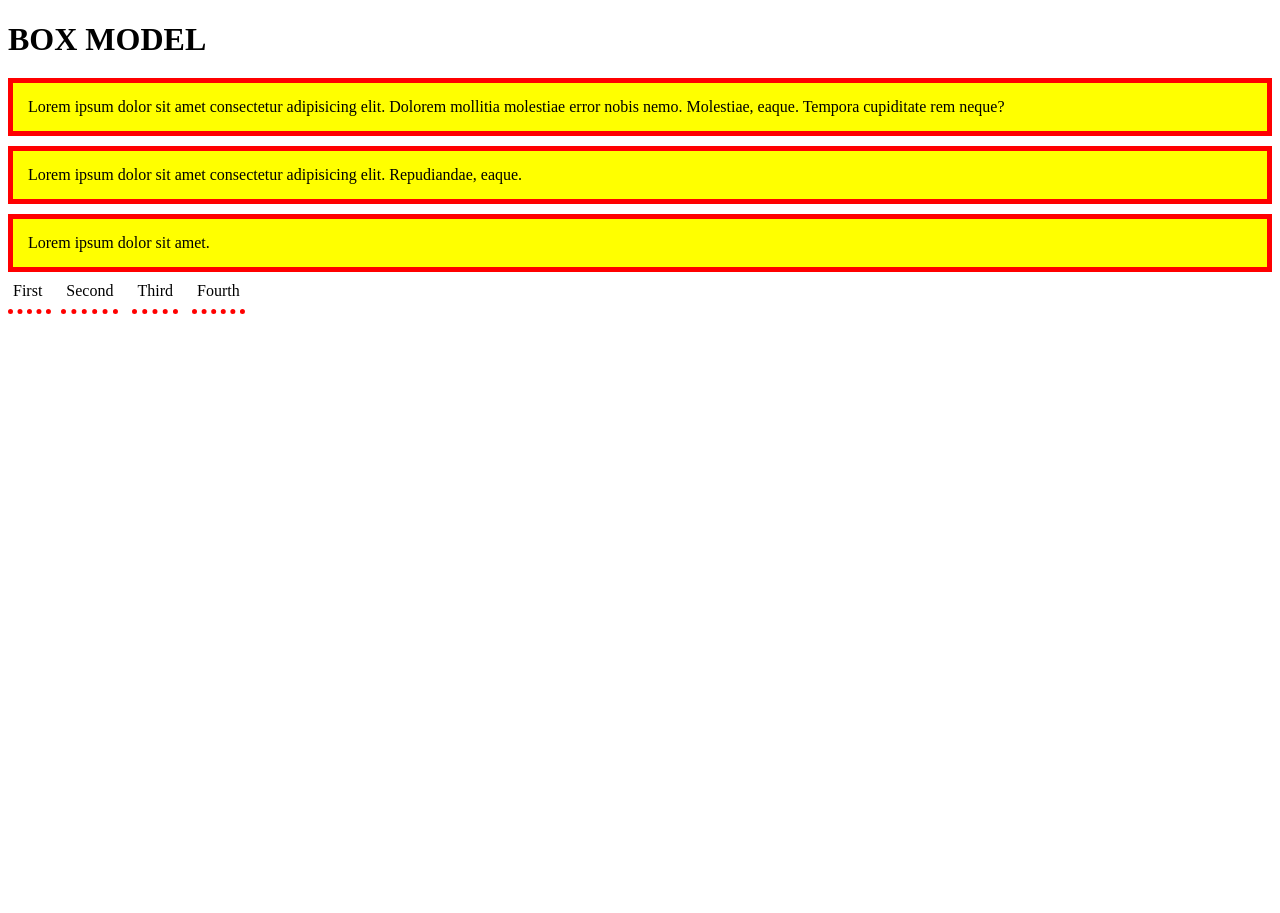
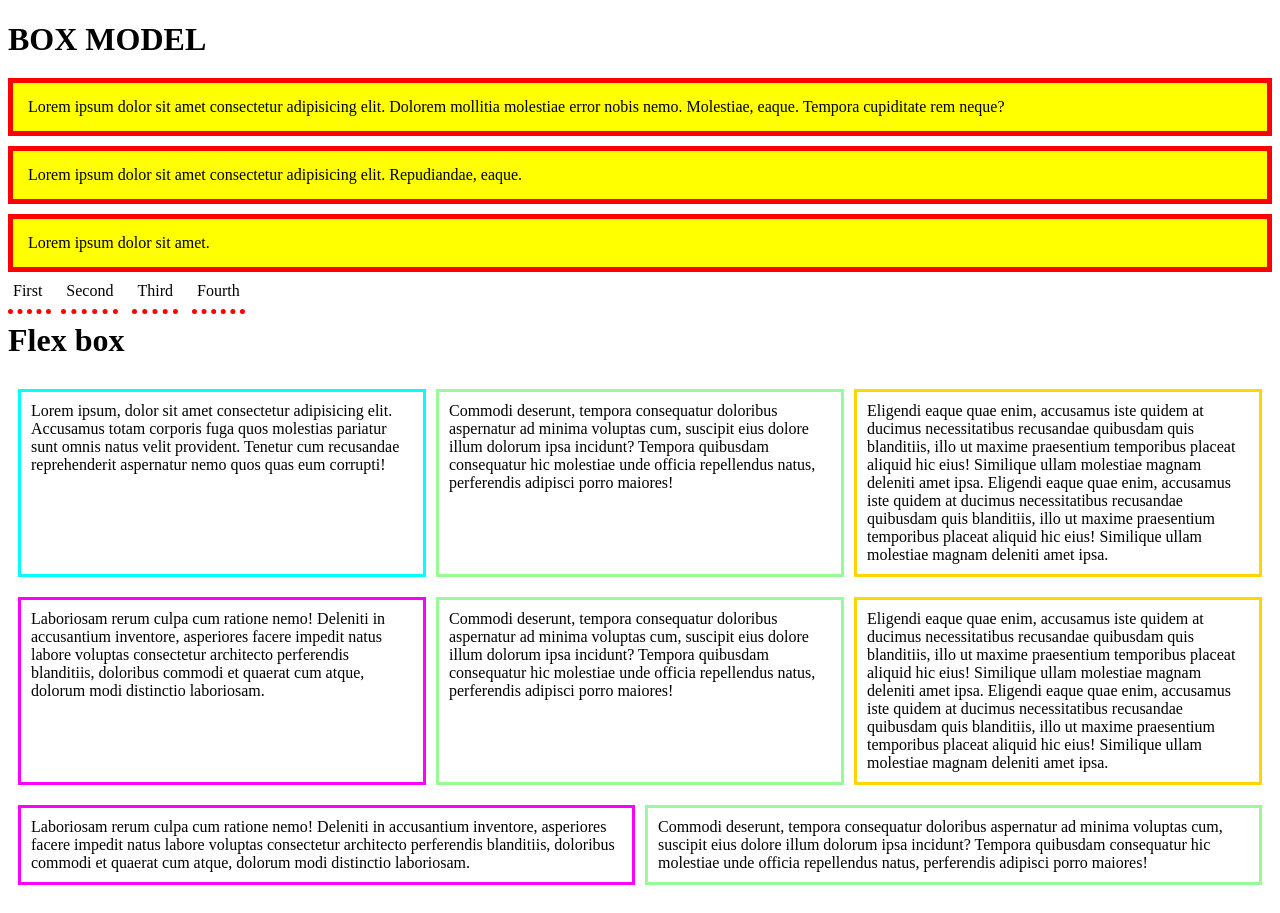
Before and after one commit to SamsonAyodele/panthera, a plain HTML site: page boxModel.html in a window 1280 px wide. Before the commit the page ends 800 px from the top, so only its background shows below. Drawn offline with Linux system fonts and the light colour scheme.

Commit message:
modified

```diff
--- a/boxModel.css
+++ b/boxModel.css
@@ -15,3 +15,45 @@ span {
     border-bottom: 5px dotted #ff0000;
     padding: 10px 5px 10px 5px;
 }
+
+
+/* FLEX STYLE */
+.container1 {
+    padding: 10px;
+    display: flex;
+    gap: 10px;
+    flex-wrap: wrap;
+
+}
+
+.flex-1 {
+    margin-bottom: 10px;
+    border: 2px solid #ffff00;
+    padding: 10px;
+    /* width: 100%;   */
+    /* height: 600px;  */
+    /* width: max-content; */
+    flex-basis: 300px;
+    flex-grow: 1;
+    /* height: max-content;  */
+}
+
+#first-flex {
+    border: 3px solid cyan;
+}
+
+#second-flex {
+    border: 3px solid palegreen;
+}
+
+#third-flex {
+    border: 3px solid gold;
+}
+
+#fourth-flex {
+    border: 3px solid magenta;
+}
+
+#fifth-flex {
+    border: 3px solid palegreen;
+}
--- a/boxModel.html
+++ b/boxModel.html
@@ -23,6 +23,65 @@
     <span>Second</span>
     <span>Third</span>
     <span>Fourth</span>
+  </body>
 
-  </body>
+  <h1>Flex box</h1>
+  <div class="container1">
+    <div id="first-flex" class="flex-1">
+      Lorem ipsum, dolor sit amet consectetur adipisicing elit. Accusamus totam
+      corporis fuga quos molestias pariatur sunt omnis natus velit provident.
+      Tenetur cum recusandae reprehenderit aspernatur nemo quos quas eum
+      corrupti!
+    </div>
+    <div id="second-flex" class="flex-1">
+      Commodi deserunt, tempora consequatur doloribus aspernatur ad minima
+      voluptas cum, suscipit eius dolore illum dolorum ipsa incidunt? Tempora
+      quibusdam consequatur hic molestiae unde officia repellendus natus,
+      perferendis adipisci porro maiores!
+    </div>
+    <div id="third-flex" class="flex-1">
+      Eligendi eaque quae enim, accusamus iste quidem at ducimus necessitatibus
+      recusandae quibusdam quis blanditiis, illo ut maxime praesentium
+      temporibus placeat aliquid hic eius! Similique ullam molestiae magnam
+      deleniti amet ipsa.
+      Eligendi eaque quae enim, accusamus iste quidem at ducimus necessitatibus
+      recusandae quibusdam quis blanditiis, illo ut maxime praesentium
+      temporibus placeat aliquid hic eius! Similique ullam molestiae magnam
+      deleniti amet ipsa.
+    </div>
+    <div id="fourth-flex" class="flex-1">
+      Laboriosam rerum culpa cum ratione nemo! Deleniti in accusantium
+      inventore, asperiores facere impedit natus labore voluptas consectetur
+      architecto perferendis blanditiis, doloribus commodi et quaerat cum atque,
+      dolorum modi distinctio laboriosam.
+    </div>
+    <div id="second-flex" class="flex-1">
+      Commodi deserunt, tempora consequatur doloribus aspernatur ad minima
+      voluptas cum, suscipit eius dolore illum dolorum ipsa incidunt? Tempora
+      quibusdam consequatur hic molestiae unde officia repellendus natus,
+      perferendis adipisci porro maiores!
+    </div>
+    <div id="third-flex" class="flex-1">
+      Eligendi eaque quae enim, accusamus iste quidem at ducimus necessitatibus
+      recusandae quibusdam quis blanditiis, illo ut maxime praesentium
+      temporibus placeat aliquid hic eius! Similique ullam molestiae magnam
+      deleniti amet ipsa.
+      Eligendi eaque quae enim, accusamus iste quidem at ducimus necessitatibus
+      recusandae quibusdam quis blanditiis, illo ut maxime praesentium
+      temporibus placeat aliquid hic eius! Similique ullam molestiae magnam
+      deleniti amet ipsa.
+    </div>
+    <div id="fourth-flex" class="flex-1">
+      Laboriosam rerum culpa cum ratione nemo! Deleniti in accusantium
+      inventore, asperiores facere impedit natus labore voluptas consectetur
+      architecto perferendis blanditiis, doloribus commodi et quaerat cum atque,
+      dolorum modi distinctio laboriosam.
+    </div>
+    <div id="fifth-flex" class="flex-1">
+      Commodi deserunt, tempora consequatur doloribus aspernatur ad minima
+      voluptas cum, suscipit eius dolore illum dolorum ipsa incidunt? Tempora
+      quibusdam consequatur hic molestiae unde officia repellendus natus,
+      perferendis adipisci porro maiores!
+    </div>
+  </div>
 </html>
```
Also changed, not shown: position.css (+5 -3 lines).
